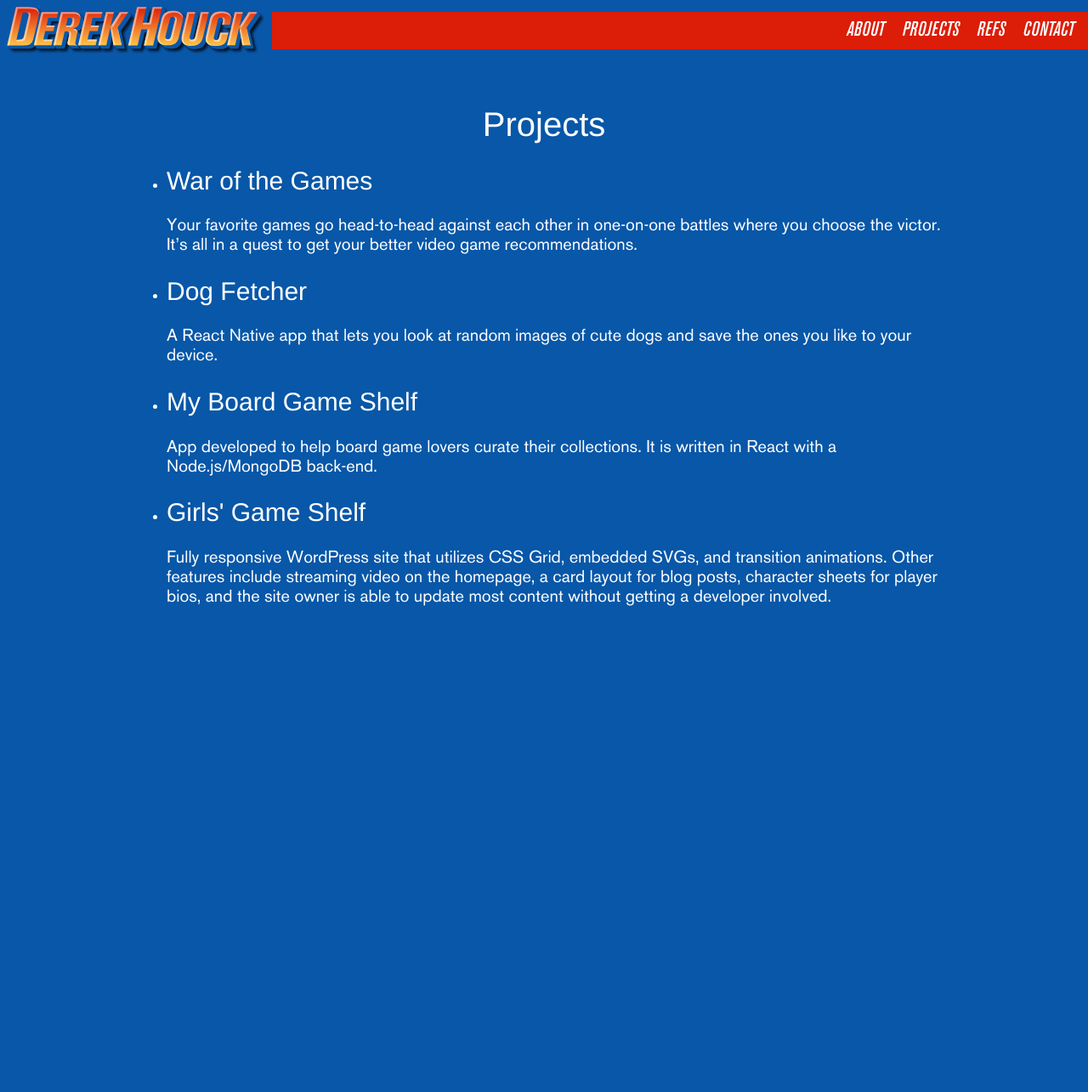
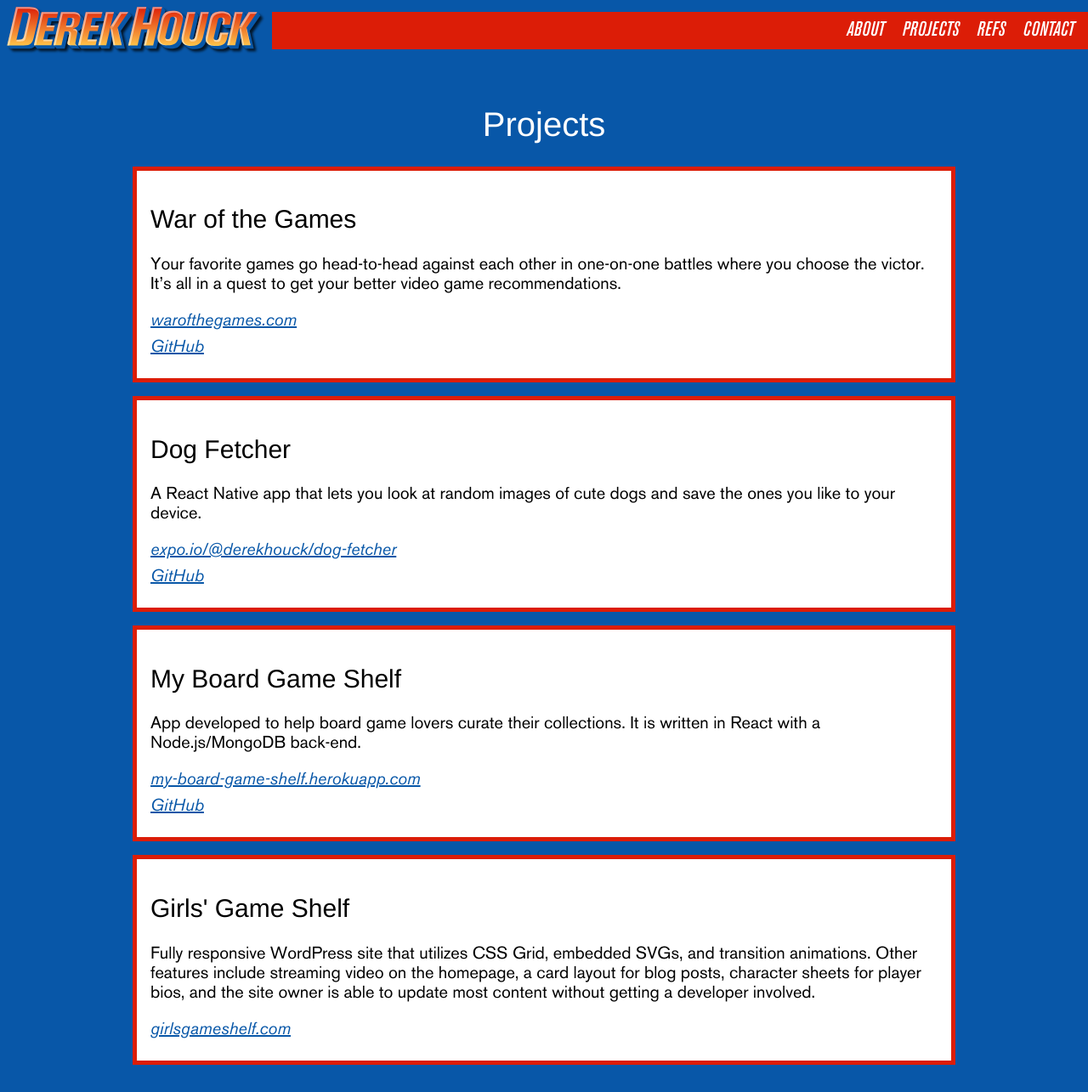
Before and after one commit to derekhouck/derekhouck.github.io, a Jekyll site: the page built from projects.html, in a window 1280 px wide and 1285 px high. Shown: the whole window at 85% size. Built offline with Jekyll 4.4.1, drawn with Linux system fonts in a browser that asks for light colours; some web fonts are replaced.

Commit message:
Add URLs to projects

```diff
--- a/_data/projects.yml
+++ b/_data/projects.yml
@@ -1,8 +1,23 @@
 - title: War of the Games
+  slug: war-of-the-games
   description: Your favorite games go head-to-head against each other in one-on-one battles where you choose the victor. It's all in a quest to get your better video game recommendations.
+  github: https://github.com/thinkful-ei27/war-of-the-games
+  url: https://www.warofthegames.com/
+  urlName: warofthegames.com
 - title: Dog Fetcher
+  slug: dog-fetcher
   description: A React Native app that lets you look at random images of cute dogs and save the ones you like to your device.
+  github: https://github.com/derekhouck/dog-fetcher
+  url: https://expo.io/@derekhouck/dog-fetcher
+  urlName: expo.io/@derekhouck/dog-fetcher
 - title: My Board Game Shelf
+  slug: my-board-game-shelf
   description: App developed to help board game lovers curate their collections. It is written in React with a Node.js/MongoDB back-end.
+  github: https://github.com/derekhouck/My-Board-Game-Shelf
+  url: https://my-board-game-shelf.herokuapp.com/
+  urlName: my-board-game-shelf.herokuapp.com
 - title: Girls' Game Shelf
+  slug: girls-game-shelf
   description: Fully responsive WordPress site that utilizes CSS Grid, embedded SVGs, and transition animations. Other features include streaming video on the homepage, a card layout for blog posts, character sheets for player bios, and the site owner is able to update most content without getting a developer involved.
+  url: https://girlsgameshelf.com/
+  urlName: girlsgameshelf.com
--- a/_sass/main.scss
+++ b/_sass/main.scss
@@ -288,6 +288,31 @@ body.yellow .site-nav {
   }
 }
 
+// Projects
+.projects {
+  list-style: none;
+  margin: 0;
+  padding: 0;
+}
+
+.project {
+  background-color: white;
+  border: 5px solid $red;
+  color: black;
+  margin: 1rem 0;
+  padding: 1rem;
+}
+
+.project__links {
+  font-style: italic;
+  list-style: none;
+  margin: 0;
+  padding: 0;
+  li {
+    margin: 0.5rem 0;
+  }
+}
+
 // Testimonials
 .testimonials {
   margin: 0;
--- a/projects.html
+++ b/projects.html
@@ -6,7 +6,7 @@ background: blue
 
 <ul class="projects">
   {% for project in site.data.projects %}
-  <li id={{ testimonial.slug }} class="project">
+  <li id={{ project.slug }} class="project">
     {% if project.headshot %}
     <div class="headshot">
       <img src="{{ site.cloudinary_url }}/w_250/{{project.headshot.src}}" alt="{{project.headshot.alt}}">
@@ -15,6 +15,12 @@ background: blue
     <div class="copy">
       <h2>{{ project.title }}</h2>
       {{ project.description | markdownify }}
+      <ul class="project__links">
+        <li><a href="{{ project.url }}" target="_blank">{{ project.urlName }}</a></li>
+        {% if project.github %}
+        <li><a href="{{ project.github}}" target="_blank">GitHub</a></li>
+        {% endif %}
+      </ul>
     </div>
   </li>
   {% endfor %}
```
